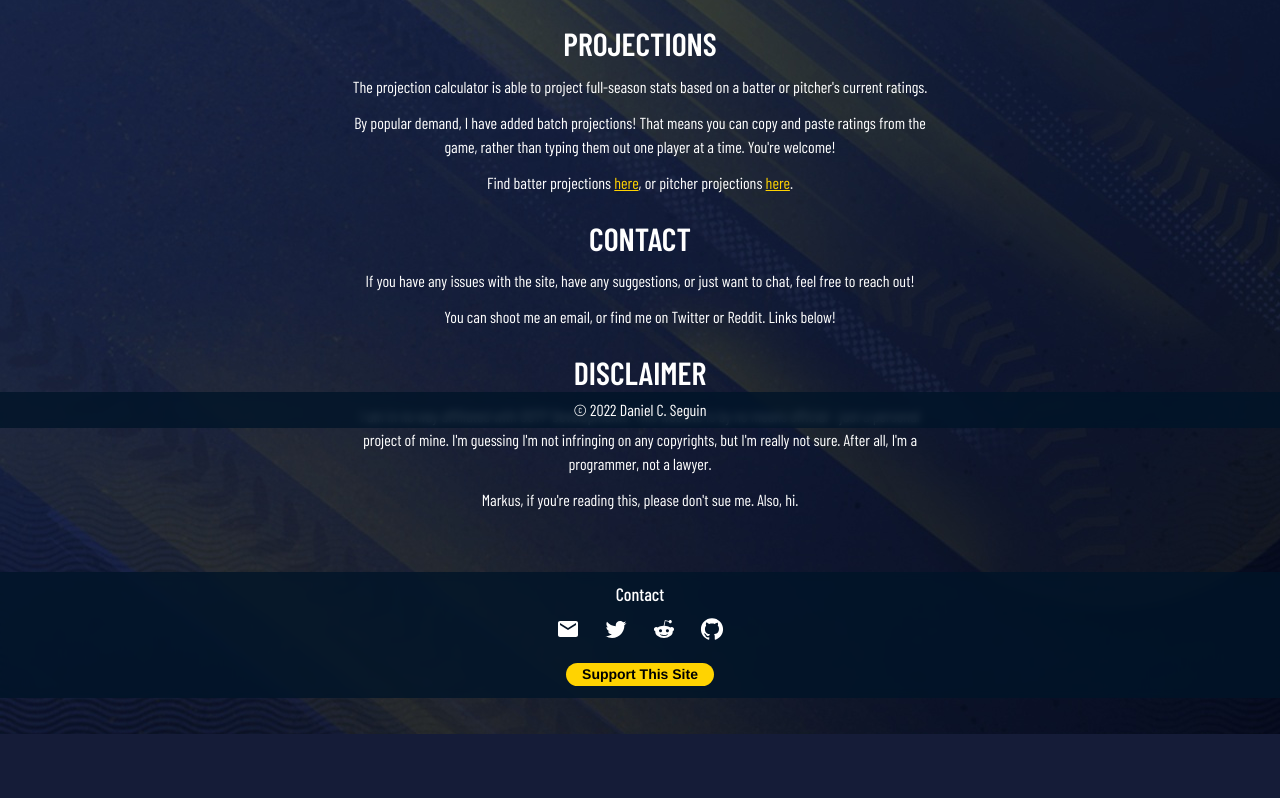
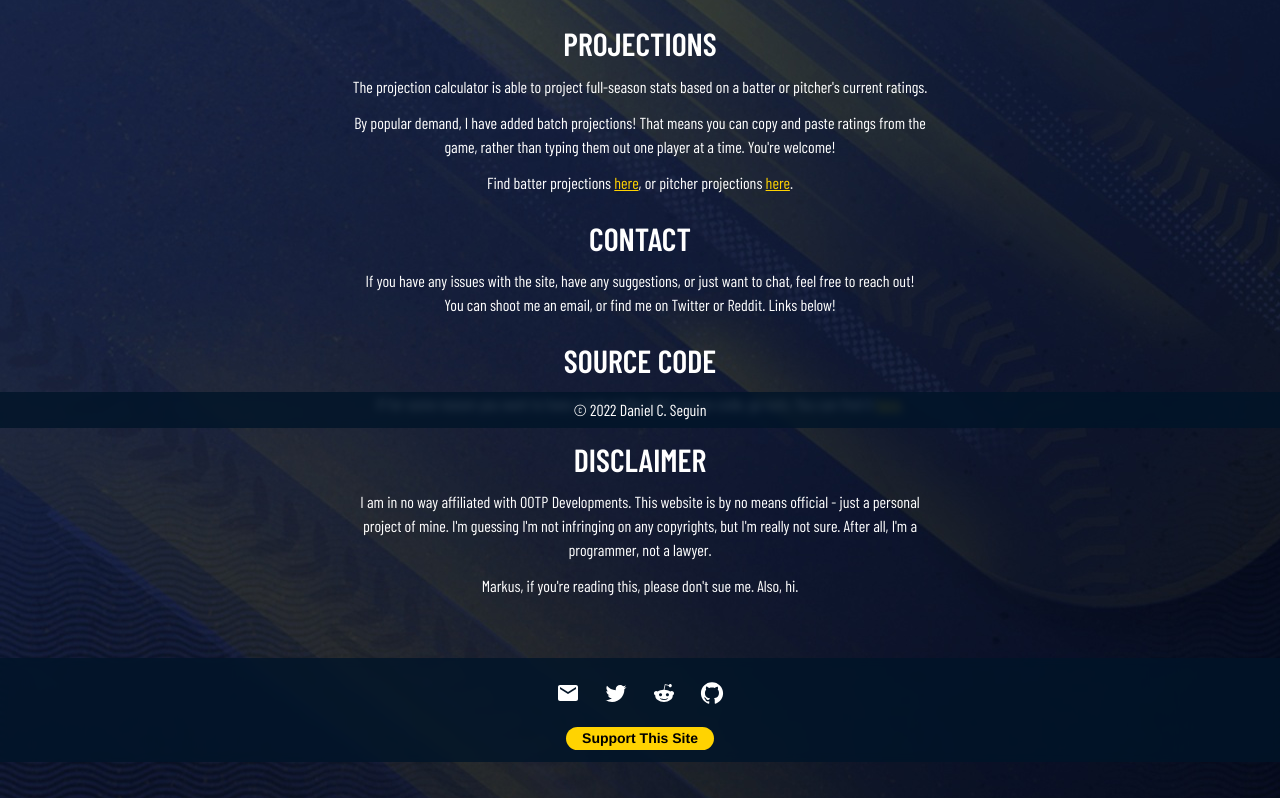
Before and after one commit to danseguin23/ootp-calculator, a Vue app: page /about in a window 1280 px wide. Shown: the part 372-1170 px from the top of the page. Before the commit the page ends 1106 px from the top, so only its background shows below. Built offline with nearby package versions, Linux system fonts and the light colour scheme; a web font is replaced by a local one.

Commit message:
Moved Footer to separate component

```diff
--- a/src/App.vue
+++ b/src/App.vue
@@ -7,29 +7,16 @@
   <div class="container content">
     <router-view/>
   </div>
-  <div id="footer">
-    <h4>Contact</h4>
-    <div id="contact">
-      <a href="mailto:danielseguin23@gmail.com?subject=OOTP Calculator" target="_blank"><img src="/img/mail.svg" alt="Email" width="24"></a>
-      <a href="https://twitter.com/danseguin23" target="_blank"><img src="/img/twitter.svg" alt="Twitter" width="24"></a>
-      <a href="https://www.reddit.com/message/compose?to=dangraphs&subject=OOTP%20Calculator" target="_blank"><img src="/img/reddit.svg" alt="Reddit" width="24"></a>
-      <a href="https://github.com/danseguin23/ootp-calculator" target="_blank"><img src="/img/github.svg" alt="GitHub" width="24"></a>
-    </div>
-    <div class="container-donate">
-      <a class="button-donate" href="https://www.paypal.com/donate/?business=VF3BSSQ62ULEU&no_recurring=0&item_name=Your+donation+helps+me+keep+the+OOTP+Calculator+up+and+running.+Thanks%21&currency_code=USD" target="_blank">Support This Site</a>
-    </div>
-  </div>
-  <div id="copy">
-    &copy; 2022 Daniel C. Seguin
-  </div>
+  <AppFooter />
 </template>
 <script>
 import Navbar from '@/components/Navbar.vue';
 import Welcome from '@/components/Welcome.vue';
+import AppFooter from './components/AppFooter.vue';
 
 export default {
   name: 'App',
-  components: { Navbar, Welcome },
+  components: { Navbar, Welcome, AppFooter },
   data() {
     return {
       welcome: false
@@ -272,36 +259,8 @@ option {
   background-image: var(--gradient-primary-hover);
 }
 
-.button-donate {
-  margin: auto;
-  padding: 3px 16px 4px 16px;
-  margin-bottom: 0;
-  margin-top: 120px !important;
-  background: #FFD301;
-  font-size: 0.875rem;
-  font-family: PayPalSansSmall-Regular,Helvetica Neue,Arial,sans-serif;
-  font-weight: 700;
-  line-height: 22px;
-  -webkit-font-smoothing: antialiased;
-  color: #000;
-  text-align: center;
-  text-decoration: none;
-  cursor: pointer;
-  border-radius: 25px;
-  border: none;
-  box-sizing: border-box;
-}
-
-.button-donate:hover {
-  background: #E6BF00;
-}
-
 .h4 {
   margin-bottom: .25rem;
 }
 
-.container-donate {
-  margin-top: 18px;
-}
-
 </style>
--- /dev/null
+++ b/src/components/AppFooter.vue
@@ -0,0 +1,60 @@
+<template>
+  <div id="footer">
+    <!--<h4>Contact</h4>-->
+    <div id="contact">
+      <a href="mailto:danielseguin23@gmail.com?subject=OOTP Calculator" target="_blank"><img src="/img/mail.svg" alt="Email" width="24"></a>
+      <a href="https://twitter.com/danseguin23" target="_blank"><img src="/img/twitter.svg" alt="Twitter" width="24"></a>
+      <a href="https://www.reddit.com/message/compose?to=dangraphs&subject=OOTP%20Calculator" target="_blank"><img src="/img/reddit.svg" alt="Reddit" width="24"></a>
+      <!--<a href="https://discord.com/users/dangraphs#0191" target="_blank"><img src="/img/discord.svg" alt="Discord" width="24"></a>-->
+      <a href="https://github.com/danseguin23/ootp-calculator" target="_blank"><img src="/img/github.svg" alt="GitHub" width="24"></a>
+    </div>
+    <div class="container-donate">
+      <a class="button-donate" href="https://www.paypal.com/donate/?business=VF3BSSQ62ULEU&no_recurring=0&item_name=Your+donation+helps+me+keep+the+OOTP+Calculator+up+and+running.+Thanks%21&currency_code=USD" target="_blank">Support This Site</a>
+    </div>
+  </div>
+  <div id="copy">
+    &copy; 2022 Daniel C. Seguin
+  </div>
+</template>
+
+<script>
+
+export default {
+  name: 'AppFooter'
+}
+
+</script>
+
+<style scoped>
+
+#contact {
+  margin-top: 8px;
+}
+.container-donate {
+  margin-top: 18px;
+}
+
+.button-donate {
+  margin: auto;
+  padding: 3px 16px 4px 16px;
+  margin-bottom: 0;
+  margin-top: 120px !important;
+  background: #FFD301;
+  font-size: 0.875rem;
+  font-family: PayPalSansSmall-Regular,Helvetica Neue,Arial,sans-serif;
+  font-weight: 700;
+  line-height: 22px;
+  -webkit-font-smoothing: antialiased;
+  color: #000;
+  text-align: center;
+  text-decoration: none;
+  cursor: pointer;
+  border-radius: 25px;
+  border: none;
+  box-sizing: border-box;
+}
+
+.button-donate:hover {
+  background: #E6BF00;
+}
+</style>
--- a/src/views/About.vue
+++ b/src/views/About.vue
@@ -9,8 +9,9 @@
     <p>By popular demand, I have added batch projections! That means you can copy and paste ratings from the game, rather than typing them out one player at a time. You're welcome!</p>
     <p>Find batter projections <router-link to="/position-calculator">here</router-link>, or pitcher projections <router-link to="/position-calculator">here</router-link>.</p>
     <h2>Contact</h2>
-    <p>If you have any issues with the site, have any suggestions, or just want to chat, feel free to reach out!</p>
-    <p>You can shoot me an email, or find me on Twitter or Reddit. Links below!</p>
+    <p>If you have any issues with the site, have any suggestions, or just want to chat, feel free to reach out!<br>You can shoot me an email, or find me on Twitter or Reddit. Links below!</p>
+    <h2>Source Code</h2>
+    <p>If for some reason you want to have a look at the site's source code, go nuts. You can find it <a href="https://github.com/danseguin23/ootp-calculator" target="_blank">here</a>.</p>
     <h2>Disclaimer</h2>
     <p>I am in no way affiliated with OOTP Developments. This website is by no means official - just a personal project of mine. I'm guessing I'm not infringing on any copyrights, but I'm really not sure. After all, I'm a programmer, not a lawyer.</p>
     <p>Markus, if you're reading this, please don't sue me. Also, hi.</p>
```
